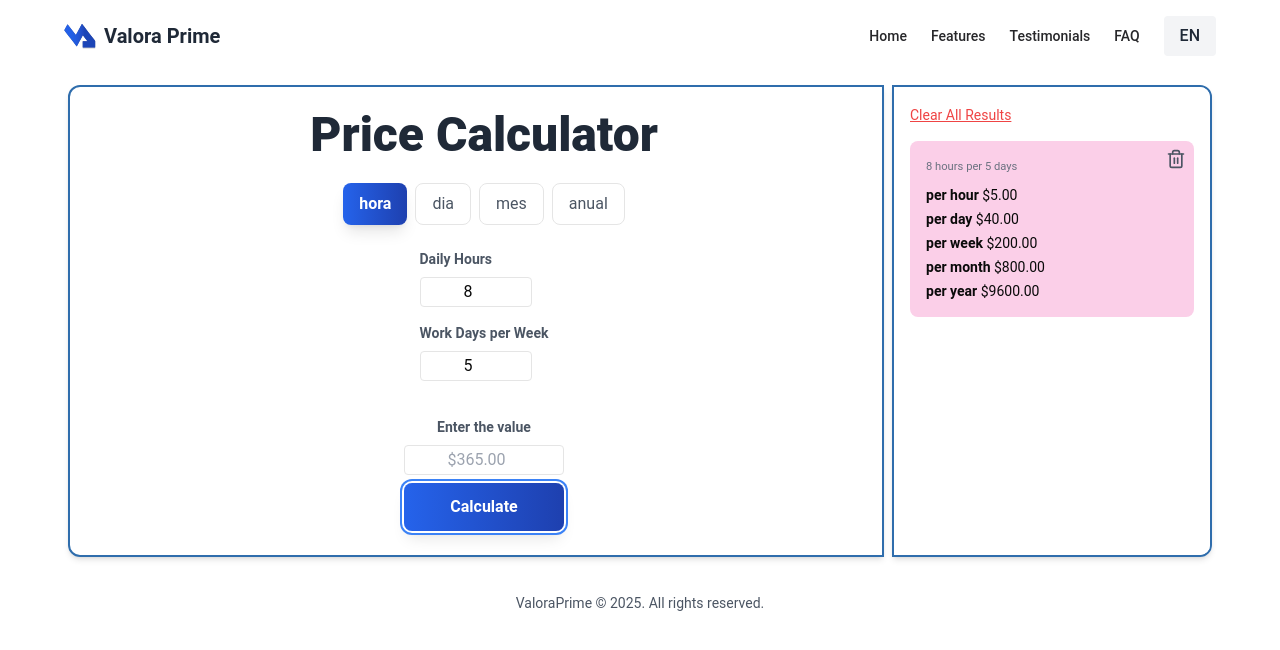
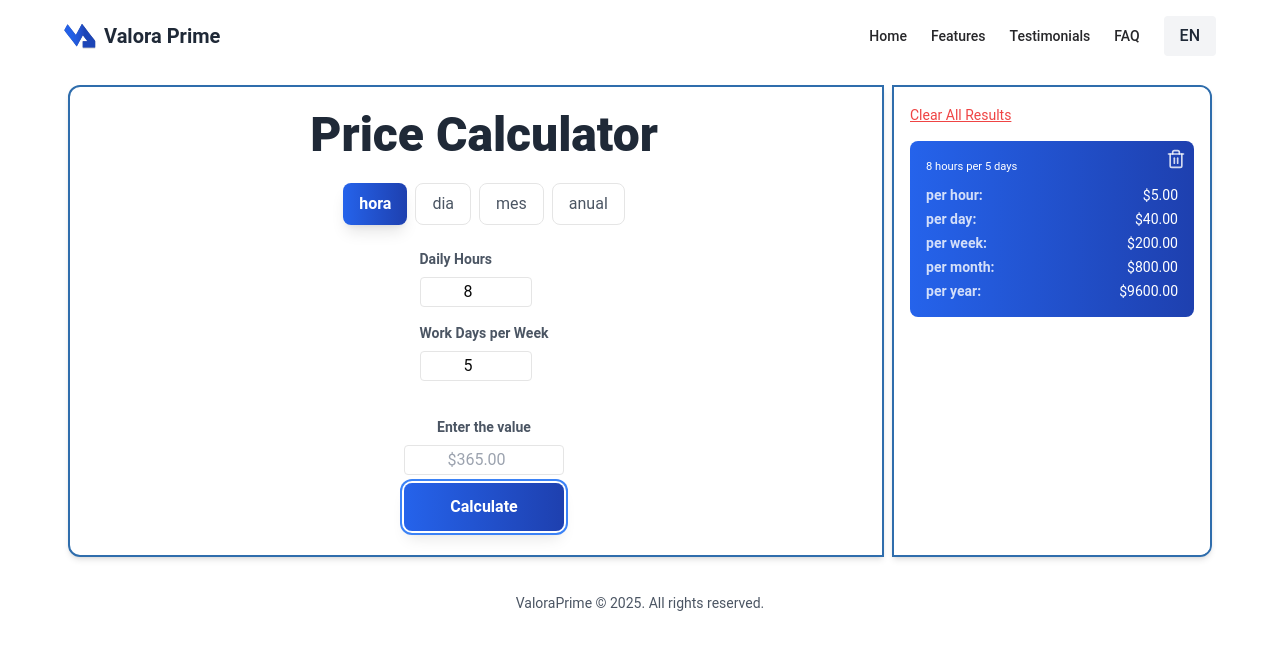
Before and after one commit to itsteddydev/valoraprime, a React (Vite) app: page /calculateprice in a window 1280 px wide. Both pictures are taken after typing "5" into the empty fields and a click on the button "Calculate". Shown: the top 650 px of the page. Built offline with nearby package versions, Linux system fonts and the light colour scheme.

Commit message:
Mejorar el diseño del resultado en el formulario de calculadora: actualizar estilos y estructura para una mejor legibilidad y presentación.

```diff
--- a/src/adapters/ui/calculator/CalculatorForm.jsx
+++ b/src/adapters/ui/calculator/CalculatorForm.jsx
@@ -157,25 +157,26 @@ const CalculatorForm = () => {
             )}
 
             {results.length === 0 && (
-              <p className="text-center text-gray-500">   {t("resultError")}</p>
+              <p className="text-center ">   {t("resultError")}</p>
             )}
             {results.map((res) => (
-              <div key={res.id} className="bg-pink-200 p-4 rounded-lg mb-4 relative">
+              <div key={res.id} className="bg-gradient-to-r from-blue-600 to-blue-800
+               p-4 rounded-lg mb-4 relative">
                 <button
                   onClick={() => handleRemove(res.id)}
-                  className="absolute top-2 right-2 text-sm text-gray-600 hover:text-black"
+                  className="absolute top-2 right-2 text-sm text-white/80 hover:text-white"
                 >
                   <Trash2 className='size-5' />
                 </button>
-                <ul className="text-sm space-y-1">
-                  <small className="block text-gray-500 mb-2">
+                <ul className="text-sm space-y-1 text-white">
+                  <small className="block mb-2">
                     {res.hours}  {t("hourxdays.hour")} {res.days}  {t("hourxdays.days")}
                   </small>
-                  <li><strong> {t("cards.perhour")}</strong> ${res.hourlyRate}</li>
-                  <li><strong>{t("cards.perdays")}</strong> ${res.dailyRate}</li>
-                  <li><strong>{t("cards.perweek")}</strong> ${res.weeklyRate}</li>
-                  <li><strong>{t("cards.permonth")}</strong> ${res.monthlyRate}</li>
-                  <li><strong>{t("cards.peryear")}</strong> ${res.yearlyRate}</li>
+                  <li className='flex justify-between'><strong className='text-white/80' > {t("cards.perhour")}:</strong> ${res.hourlyRate}</li>
+                  <li className='flex justify-between'><strong className='text-white/80' >{t("cards.perdays")}:</strong> ${res.dailyRate}</li>
+                  <li className='flex justify-between'><strong className='text-white/80' >{t("cards.perweek")}:</strong> ${res.weeklyRate}</li>
+                  <li className='flex justify-between'><strong className='text-white/80' >{t("cards.permonth")}:</strong> ${res.monthlyRate}</li>
+                  <li className='flex justify-between'><strong className='text-white/80' >{t("cards.peryear")}:</strong> ${res.yearlyRate}</li>
                 </ul>
               </div>
             ))}
```
